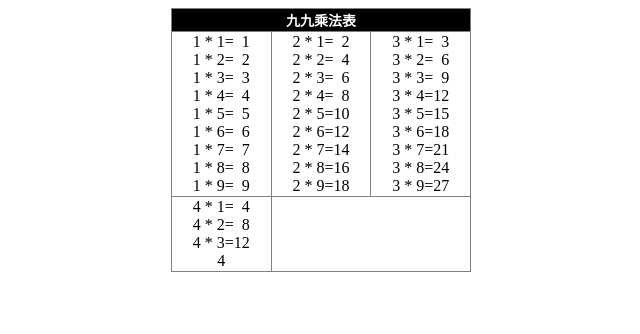
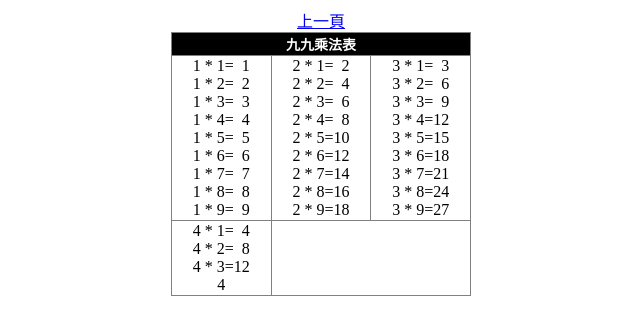
Before and after one commit to XAwAI/adfhadeh, a plain HTML site: page index.html in a window 1280 px wide. Shown: the whole page, without its empty margins (319-959 px from the left). Drawn offline with Linux system fonts and the light colour scheme.

Commit message:
Update index.html

```diff
--- a/index.html
+++ b/index.html
@@ -3,6 +3,9 @@
 <head>
 <meta charset="UTF-8">
 <meta name="viewport" content="width=device-width, initial-scale=1.0">
+
+<center><a href="https://xawai.github.io/lksfdngla/">上一頁</a><center>
+
 <style>
 table {border-collapse: collapse;}
 td {text-align: center;}
```
